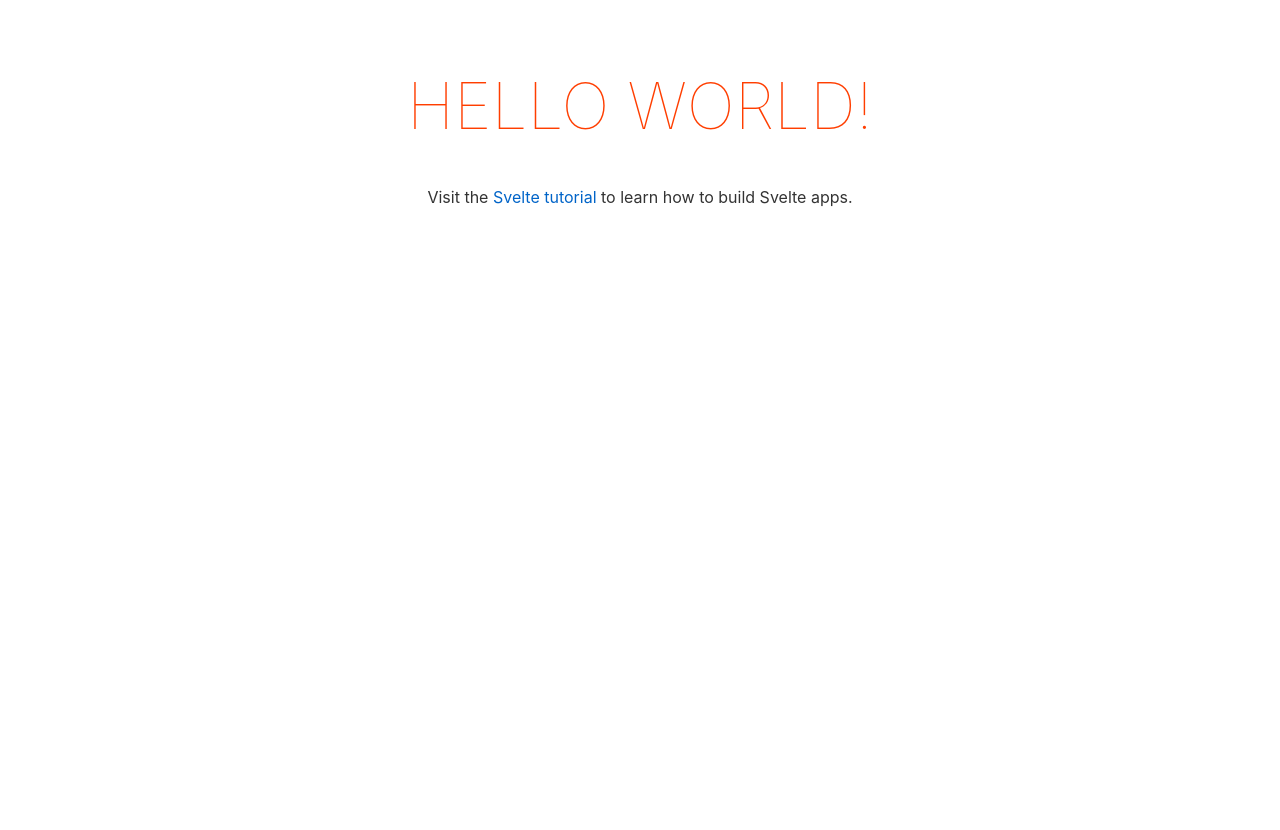
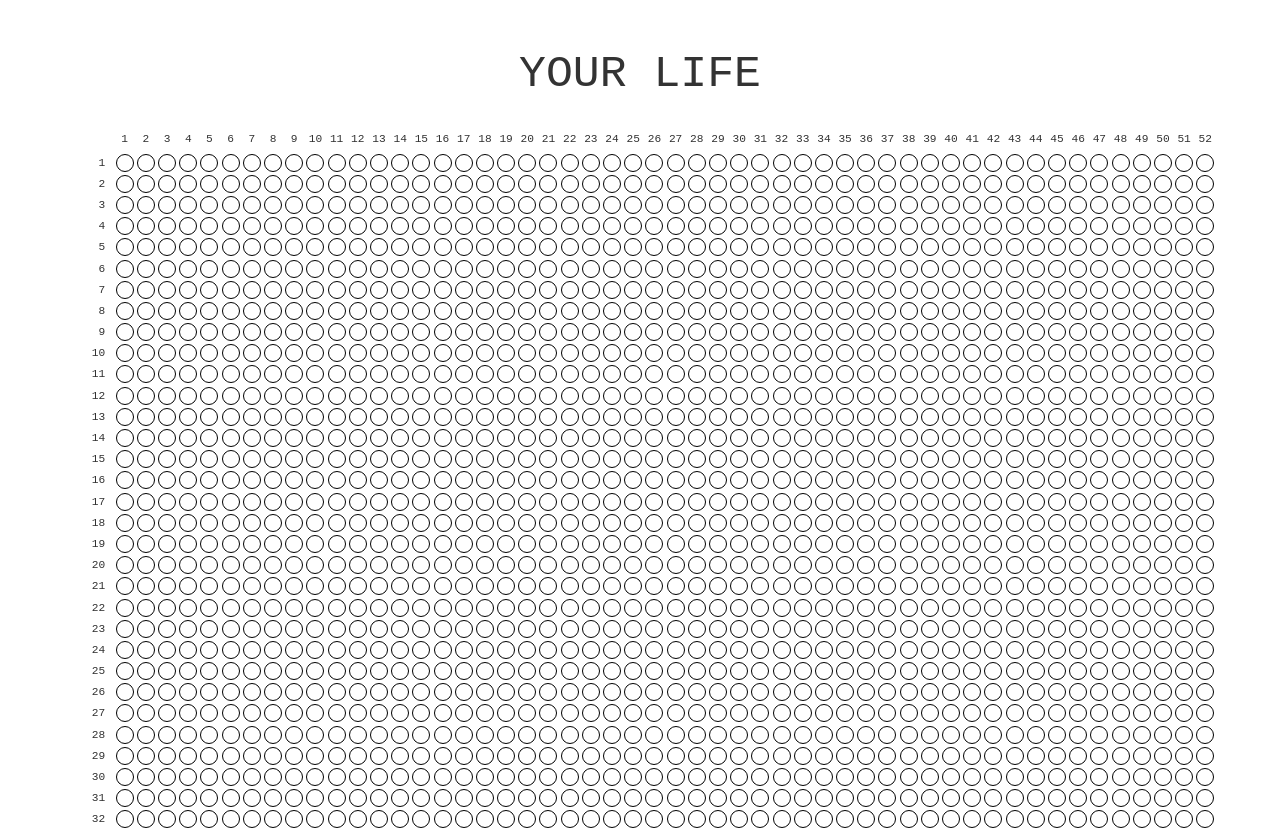
Before and after one commit to henk23/your-life, a Svelte app: page / in a window 1280 px wide. Shown: the top 830 px of the page. Before the commit the page ends 800 px from the top, so only its background shows below. Built offline with nearby package versions, Linux system fonts and the light colour scheme.

Commit message:
Make your life

```diff
--- a/src/App.svelte
+++ b/src/App.svelte
@@ -1,30 +1,90 @@
 <script>
-	export let name;
+  let years = [...Array(100).keys()];
+  let weeks = [...Array(52).keys()];
+
+  let today = new Date();
+  let dateOfBirth = new Date('1986-11-23');
+
+  let diff = (today - dateOfBirth) / 1000 / 60 / 60 / 24 / 7;
+  console.log(diff);
 </script>
 
 <main>
-	<h1>Hello {name}!</h1>
-	<p>Visit the <a href="https://svelte.dev/tutorial">Svelte tutorial</a> to learn how to build Svelte apps.</p>
+  <h1>YOUR LIFE</h1>
+
+  <div class="life">
+    <div class="year">
+      <div class="label year-label">&nbsp;</div>
+      {#each weeks as week}
+        <div class="label week-label">{week+1}</div>
+      {/each}
+    </div>
+    {#each years as year}
+      <div class="year">
+        <div class="label year-label">{year+1}</div>
+        {#each weeks as week}
+          <div class="week" title={`Year ${year+1}, week ${week+1}`}></div>
+        {/each}
+      </div>
+    {/each}
+  </div>
 </main>
 
 <style>
   main {
     text-align: center;
     padding: 1em;
-		max-width: 240px;
     margin: 0 auto;
+    font-family: monospace;
+    font-size: 0.7rem;
   }
 
   h1 {
-		color: #ff3e00;
     text-transform: uppercase;
     font-size: 4em;
     font-weight: 100;
   }
 
-	@media (min-width: 640px) {
-		main {
-			max-width: none;
+  .life {
+    display: inline-block;
+    margin: 0 auto;
   }
+
+  .label {
+    height: 1rem;
+    border: 1px solid transparent;
   }
+
+  .year-label {
+    width: 2.5rem;
+    margin: 0 0.5rem 0 0;
+    text-align: right;
+    line-height: 1rem;
+  }
+
+  .week-label {
+    width: 1rem;
+    margin: 0 0.1rem;
+    text-align: center;
+  }
+
+  .year {
+    display: flex;
+    align-items: center;
+    justify-content: center;
+    margin: 0.2rem 0;
+  }
+
+  .week {
+    border: 1px solid black;
+    width: 1rem;
+    height: 1rem;
+    border-radius: 50%;
+    margin: 0 0.1rem;
+  }
+
+  .week:hover {
+    background: black;
+  }
+
 </style>
```
Lines whose indentation alone changed are shown as unchanged.
